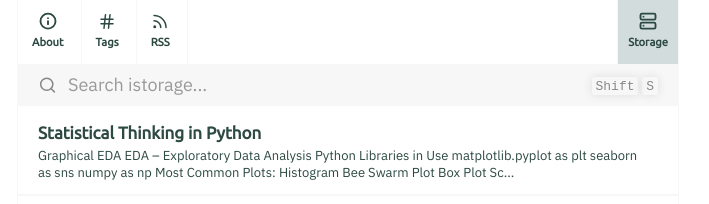
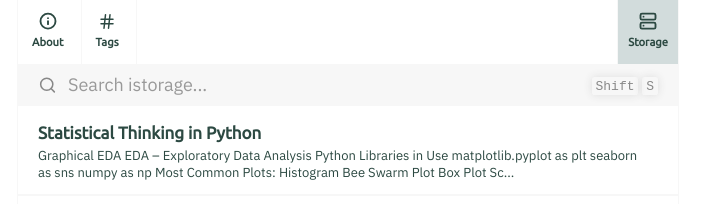
Before and after one commit to suchkow/suchkow.github.io, a Jekyll site: the page built from index.md, in a window 1280 px wide. Shown: the top 204 px of the page, without its empty margins (292-1001 px from the left). Built offline with Jekyll 4.4.1, drawn with Linux system fonts in a browser that asks for light colours.

Commit message:
Update Header.html

```diff
--- a/_includes/Header.html
+++ b/_includes/Header.html
@@ -137,6 +137,7 @@
         {%- endif -%}
     </div>
     {%- endif -%}
+
     {%- if site.user.display and userboard_display == 'show' -%}
     <div class="avatar {{avatar_margin}} disable-select" title="click me to know more">
         <a class="avatar-link" href="/about">
@@ -144,6 +145,7 @@
         </a>
     </div>
     {%- endif -%}
+
     <div class="super-menu">
         <div class="menu-left disable-select">
             <a class="left-menu-item" href="/about">
@@ -163,7 +165,7 @@
                     </svg>
                     <p class="menu-item-text">Tags</p>
             </a>
-            <a class="left-menu-item" href="/feed.xml">
+            <!-- <a class="left-menu-item" href="/feed.xml">
                     <svg class="menu-item-icon" width="18" height="19" viewBox="0 0 24 25" fill="none" xmlns="http://www.w3.org/2000/svg">
                         <path d="M4 11.5C6.38695 11.5 8.67613 12.4482 10.364 14.136C12.0518 15.8239 13 18.1131 13 20.5"
                             stroke-width="2" stroke-linecap="round" stroke-linejoin="round" />
@@ -174,7 +176,7 @@
                             stroke-width="2" stroke-linecap="round" stroke-linejoin="round" />
                     </svg>
                     <p class="menu-item-text">RSS</p>
-            </a>
+            </a> -->
         </div>
         <div class="menu-right disable-select">
             <a class="right-menu-item" href="/storage">
@@ -187,6 +189,7 @@
             </a>
         </div>
     </div>
+
     {%- if site.preferences.search.enabled -%}
     <div class="searchbar search-container">
       <svg class="search-icon" width="19" height="19" viewBox="0 0 25 25" fill="none" xmlns="http://www.w3.org/2000/svg">
@@ -206,6 +209,7 @@
     <script type="text/javascript" src="/assets/js/vendor/lunr.min.js"></script>
     <script src="/assets/js/Search.js"></script>
     {%- endif -%}
+
     {%- if page.permalink != "/" -%}
     <div class="main-site-subheader disable-select" id="scroll-head">
         <div class="back-icon" onclick="window.location.assign('/');">
@@ -217,4 +221,5 @@
         <p class="back-p">Home</p>
     </div>
     {%- endif -%}
+
 </header>
```
